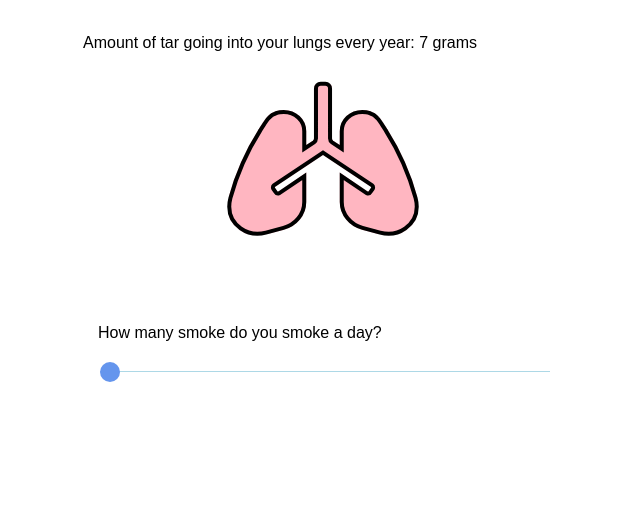
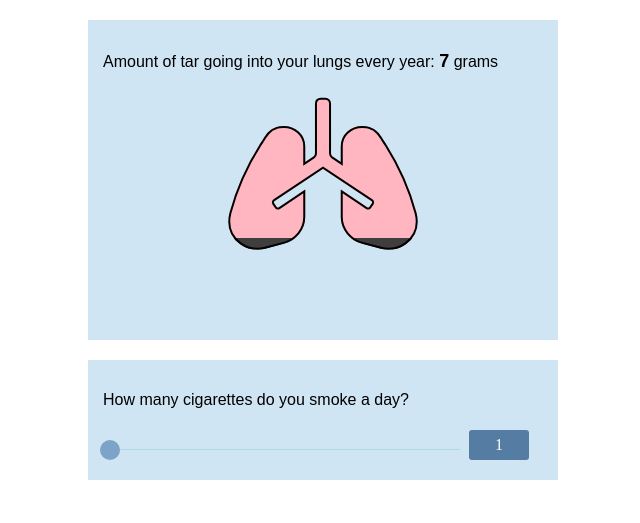
Before and after one commit to nrhaziqah05/Lungs-animation, a plain HTML site: page Health Calculator/index.html in a window 1280 px wide. Shown: the whole page, without its empty margins (317-957 px from the left). Drawn offline with Linux system fonts and the light colour scheme.

Commit message:
new commit

```diff
--- a/Health Calculator/index.html
+++ b/Health Calculator/index.html
@@ -8,18 +8,20 @@
     <link rel="stylesheet" href="https://cdnjs.cloudflare.com/ajax/libs/font-awesome/5.15.1/css/all.min.css">
 </head>
 <body>
-    <div class="health-center">
+    <div class="health-calculator">
         <div class="lung-container">
             <div class="tar-contains">
-                <p class="text">Amount of tar going into your lungs every year: <span id="tar-amount">7</span> grams</p>
+                <p class="text">Amount of tar going into your lungs every year: <span id="tar-amount" class="tar-amount">7</span> grams</p>
             </div>
             <div class="lung-condition">
-                <i class="fas fa-lungs" id="icon" ></i>
+                <i class="fas fa-lungs" id="icon"></i>
+                <!-- <img src="./mycollection/lungs2.png" alt="" id="icon" class="icon"> -->
             </div>
         </div>
         <div class="cigarette-number">
-            <p class="text">How many smoke do you smoke a day?</p>
-            <input type="range" class="slider" id="range" min="1" max="100" value="1">
+            <p class="text">How many cigarettes do you smoke a day?</p>
+            <input type="range" class="slider" id="range" min="1" max="50" value="1">
+            <span class="slider-value" id="slider-value">1</span>
         </div>
     </div>
     <script src="index.js"></script>
--- a/Health Calculator/index.js
+++ b/Health Calculator/index.js
@@ -9,4 +9,6 @@ slider.oninput=function(){
 
     var tar = this.value * 7;
     document.getElementById("tar-amount").innerHTML = tar;
+
+    document.getElementById("slider-value").innerHTML = this.value;
 }
--- a/Health Calculator/style.css
+++ b/Health Calculator/style.css
@@ -1,35 +1,38 @@
-.health-center{
+.health-calculator{
     width: 500px;
     height: 500px;
     margin: 0 auto;
 }
 
-.lung, .cigarette-number {
+.lung-container, .cigarette-number {
     width: 450px;
     /* height: 200px; */
     margin: 20px auto;
     padding: 10px;
 }
 
-.lung{
-    background-color: white;
+.lung-container{
+    background-color: rgba(207, 229, 243, 0.973);
     height: 300px;
 
 }
 
 .cigarette-number{
-    background-color: white;
+    background-color: rgba(207, 229, 243, 0.973);
     height: 100px;
-}
-
-.tar-contains{
-    padding: 10px;
 }
 
 .text{
     /* font-weight: bold; */
     font-size: 16px;
     font-family: Arial, Helvetica, sans-serif;
+    text-align: left;
+    padding: 5px;
+}
+
+.tar-amount{
+    font-weight: bold;
+    font-size: 18px;
 }
 
 .lung-condition{
@@ -45,14 +48,14 @@
 .fas{
     background: #ffb6c1;
     -webkit-text-fill-color: transparent;
-    background-image: -webkit-linear-gradient(transparent 190px, rgb(63, 61, 61) 190px);
-    -webkit-text-stroke: 4px #000000;
-    background-size: 380px 380px;
+    background-image: -webkit-linear-gradient(transparent 140px, rgb(63, 61, 61) 100px);
+    -webkit-text-stroke: 2px #000000;
+    background-size: 240px 240px;
     -webkit-background-clip: text;
 }
 
 .slider {
-    width: 100%;
+    width: 80%;
     height: 1px;
     -webkit-appearance: none;
     background-color: lightblue;
@@ -64,13 +67,26 @@
     height: 20px;
     width: 20px;
     border-radius: 50%;
-    background-color: cornflowerblue;
+    background-color: #7ea3c9;
     outline: none;
     cursor: pointer;
 }
 
 .slider::-webkit-slider-thumb:hover{
-    box-shadow: 0 0 0 3px cornflowerblue,
-                0 0 0 6px white,
-                0 0 0 8px cornflowerblue;
+    box-shadow: 0 0 0 2px #7ea3c9,
+                0 0 0 4px white,
+                0 0 0 6px #7ea3c9;
 }
+
+.slider-value{
+    display: inline-block;
+    position: relative;
+    width: 40px;
+    color: #fff;
+    line-height: 20px;
+    text-align: center;
+    border-radius: 3px;
+    background: #557ca3;
+    padding: 5px 10px;
+    margin-left: 3px;
+}
```
